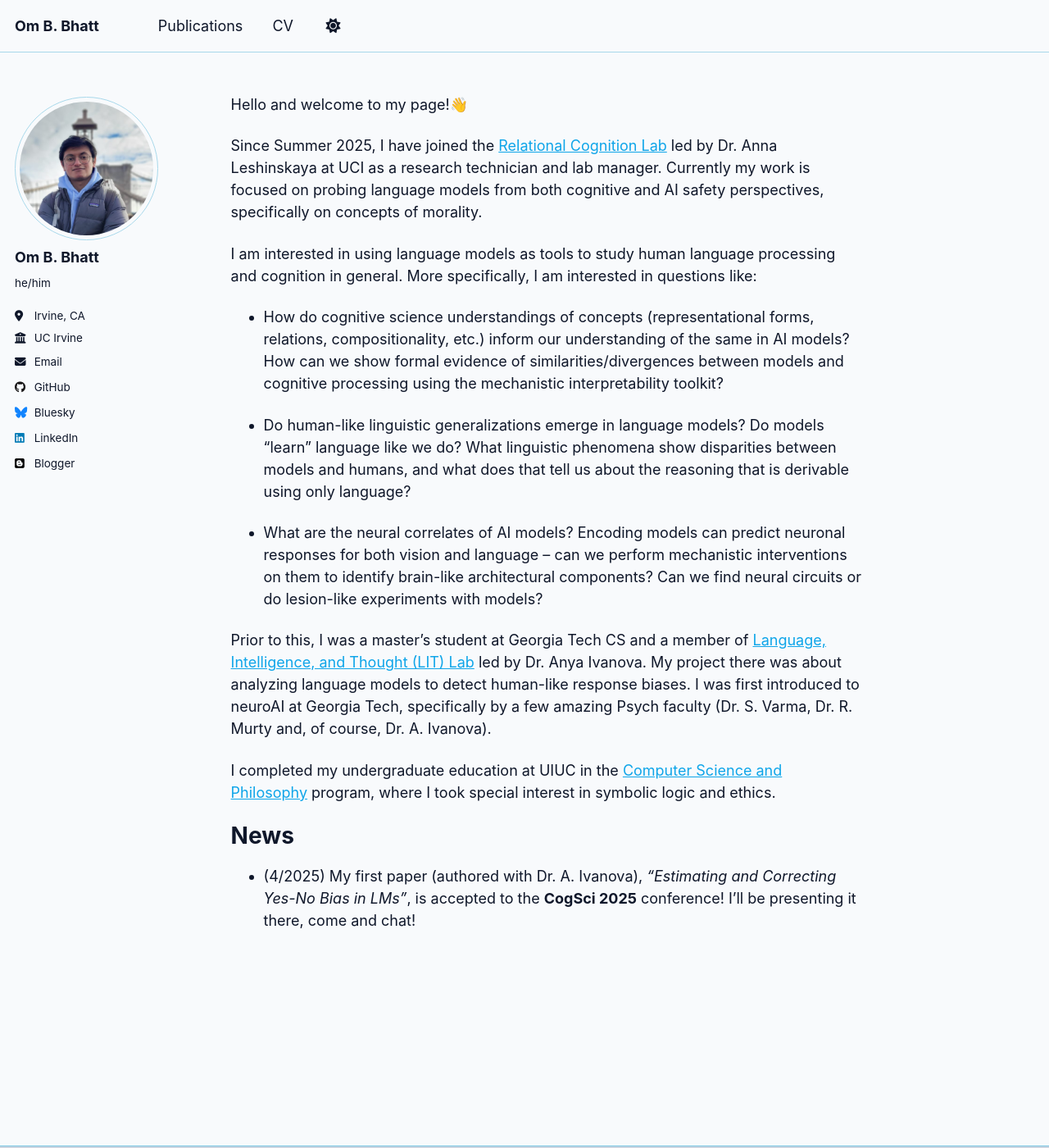
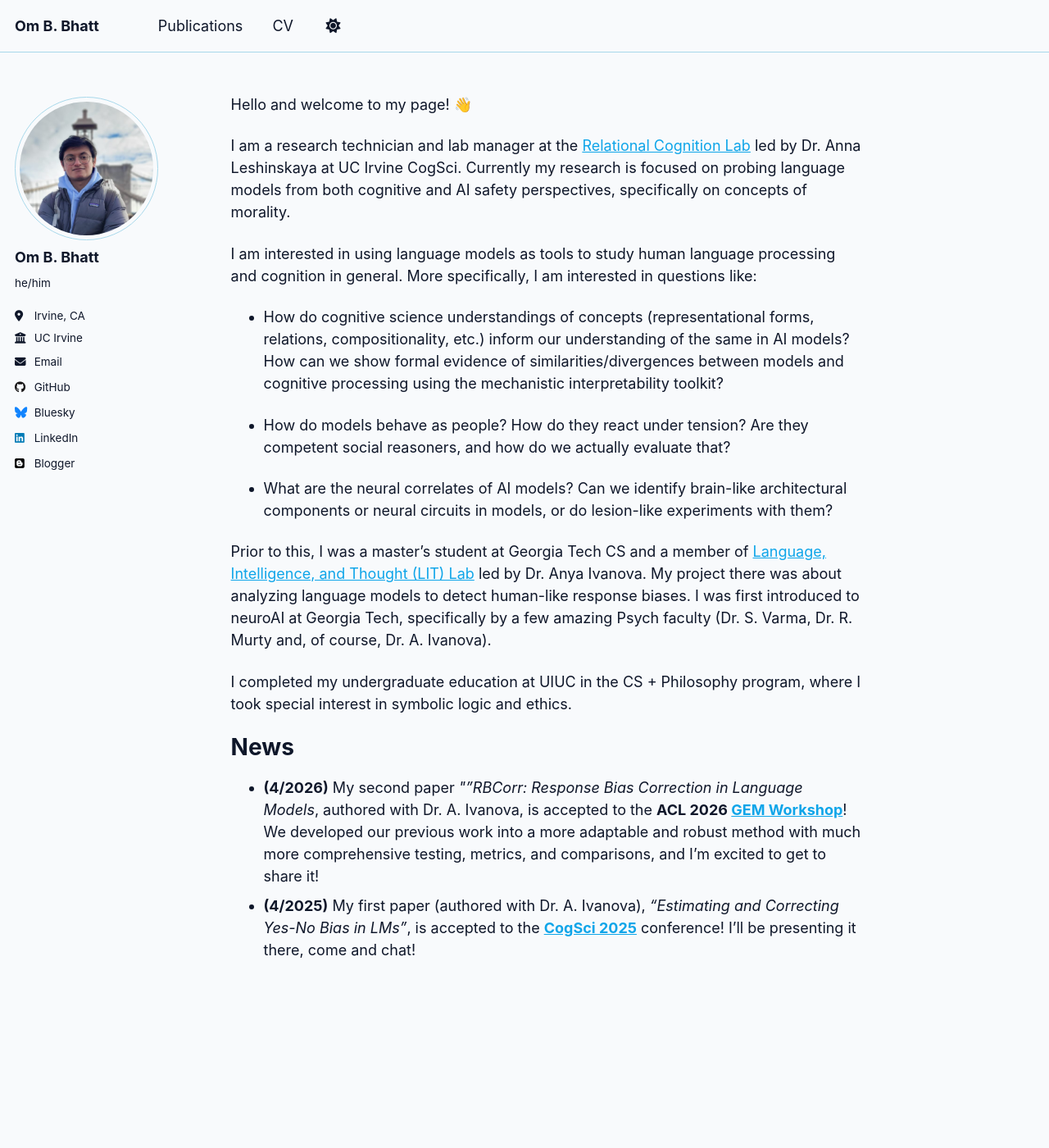
Before and after one commit to ombbhatt/ombbhatt.github.io, a Jekyll site: the page built from _pages/about.md, in a window 1280 px wide and 1400 px high. Shown: the whole window at 82% size. Built offline with Jekyll 4.4.1, drawn with Linux system fonts in a browser that asks for light colours.

Commit message:
added gem update yay

```diff
--- a/_pages/about.md
+++ b/_pages/about.md
@@ -49,23 +49,24 @@ For more info
 More info about configuring Academic Pages can be found in [the guide](https://academicpages.github.io/markdown/), the [growing wiki](https://github.com/academicpages/academicpages.github.io/wiki), and you can always [ask a question on GitHub](https://github.com/academicpages/academicpages.github.io/discussions). The [guides for the Minimal Mistakes theme](https://mmistakes.github.io/minimal-mistakes/docs/configuration/) (which this theme was forked from) might also be helpful. -->
 
 
-Hello and welcome to my page!👋
+Hello and welcome to my page! 👋
 
-Since Summer 2025, I have joined the [Relational Cognition Lab](https://www.relcoglab.org/) led by Dr. Anna Leshinskaya at UCI as a research technician and lab manager. Currently my work is focused on probing language models from both cognitive and AI safety perspectives, specifically on concepts of morality.
+I am a research technician and lab manager at the [Relational Cognition Lab](https://www.relcoglab.org/) led by Dr. Anna Leshinskaya at UC Irvine CogSci. Currently my research is focused on probing language models from both cognitive and AI safety perspectives, specifically on concepts of morality.
 
 I am interested in using language models as tools to study human language processing and cognition in general. More specifically, I am interested in questions like:
 
 - How do cognitive science understandings of concepts (representational forms, relations, compositionality, etc.) inform our understanding of the same in AI models? How can we show formal evidence of similarities/divergences between models and cognitive processing using the mechanistic interpretability toolkit?
 
-- Do human-like linguistic generalizations emerge in language models? Do models "learn" language like we do? What linguistic phenomena show disparities between models and humans, and what does that tell us about the reasoning that is derivable using only language?
+- How do models behave as people? How do they react under tension? Are they competent social reasoners, and how do we actually evaluate that?
 
-- What are the neural correlates of AI models? Encoding models can predict neuronal responses for both vision and language -- can we perform mechanistic interventions on them to identify brain-like architectural components? Can we find neural circuits or do lesion-like experiments with models?
+- What are the neural correlates of AI models? Can we identify brain-like architectural components or neural circuits in models, or do lesion-like experiments with them?
 
 Prior to this, I was a master's student at Georgia Tech CS and a member of [Language, Intelligence, and Thought (LIT) Lab](https://www.language-intelligence-thought.net/) led by Dr. Anya Ivanova. My project there was about analyzing language models to detect human-like response biases. I was first introduced to neuroAI at Georgia Tech, specifically by a few amazing Psych faculty (Dr. S. Varma, Dr. R. Murty and, of course, Dr. A. Ivanova).
 
-I completed my undergraduate education at UIUC in the [Computer Science and Philosophy](https://siebelschool.illinois.edu/academics/undergraduate/degree-program-options/cs-x-degree-programs/computer-science-philosophy) program, where I took special interest in symbolic logic and ethics.
+I completed my undergraduate education at UIUC in the CS + Philosophy program, where I took special interest in symbolic logic and ethics.
 
 
 News
 ======
-- (4/2025) My first paper (authored with Dr. A. Ivanova), *"Estimating and Correcting Yes-No Bias in LMs"*, is accepted to the **CogSci 2025** conference! I'll be presenting it there, come and chat!
+- **(4/2026)** My second paper *""RBCorr: Response Bias Correction in Language Models*, authored with Dr. A. Ivanova, is accepted to the **ACL 2026 [GEM Workshop](https://gem-workshop.com/)**! We developed our previous work into a more adaptable and robust method with much more comprehensive testing, metrics, and comparisons, and I'm excited to get to share it!
+- **(4/2025)** My first paper (authored with Dr. A. Ivanova), *"Estimating and Correcting Yes-No Bias in LMs"*, is accepted to the **[CogSci 2025](https://cognitivesciencesociety.org/cogsci-2025/)** conference! I'll be presenting it there, come and chat!
```
